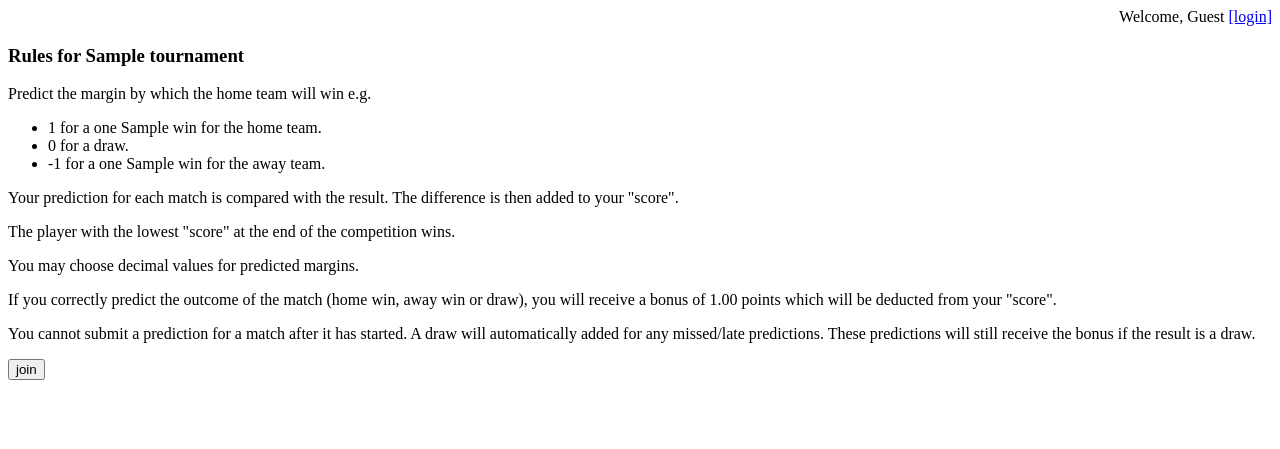
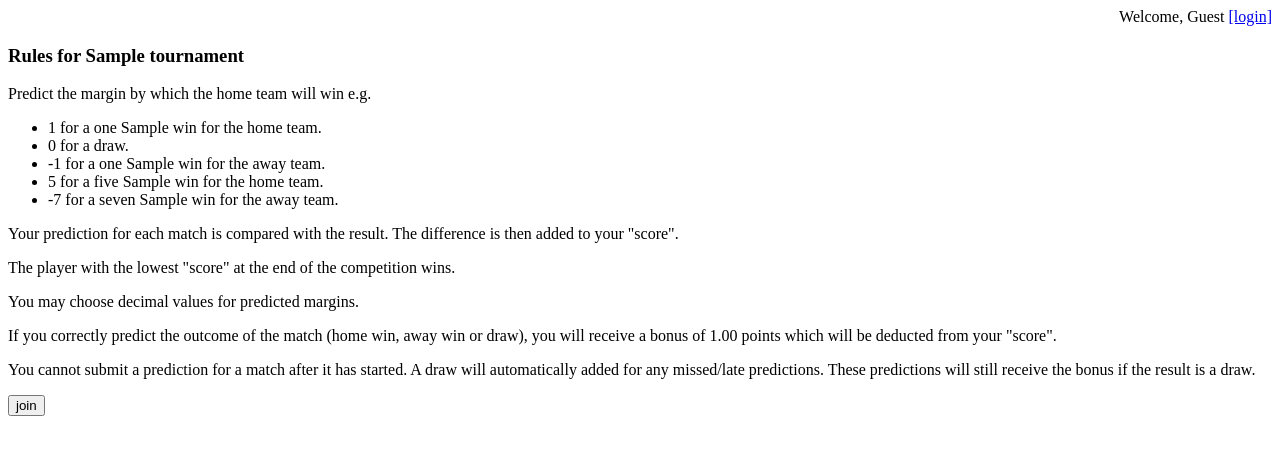
Before and after one commit to lafferc/farm_app, a Django app: template competition/templates/join.html in a window 1280 px wide. Shown: the top 449 px of the page. Run offline with Django 3.2, Linux system fonts and the light colour scheme; the template is opened without the code that fills it: values that come from a table or form of the project are taken from there, others are empty; tables that the repository leaves empty hold one stand-in row (values such as "Sample post").

Commit message:
added more examples to join form

```diff
--- a/competition/templates/join.html
+++ b/competition/templates/join.html
@@ -7,6 +7,8 @@
             <li>1 for a one {{TOURNAMENT.sport.scoring_unit}} win for the home team.</li>
             <li>0 for a draw.</li>
             <li>-1 for a one {{TOURNAMENT.sport.scoring_unit}} win for the away team.</li>
+            <li>5 for a five {{TOURNAMENT.sport.scoring_unit}} win for the home team.</li>
+            <li>-7 for a seven {{TOURNAMENT.sport.scoring_unit}} win for the away team.</li>
         </ul>
     </p>
     <p>Your prediction for each match is compared with the result. The difference is then added to your "score".</p>
```
